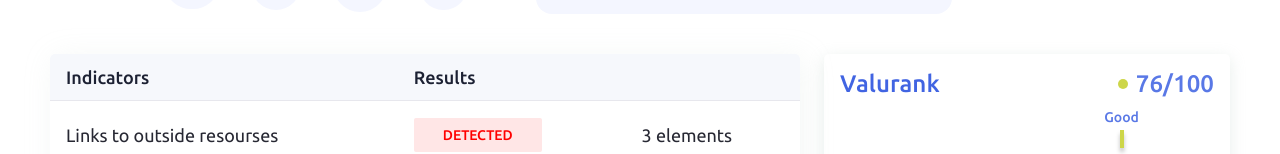
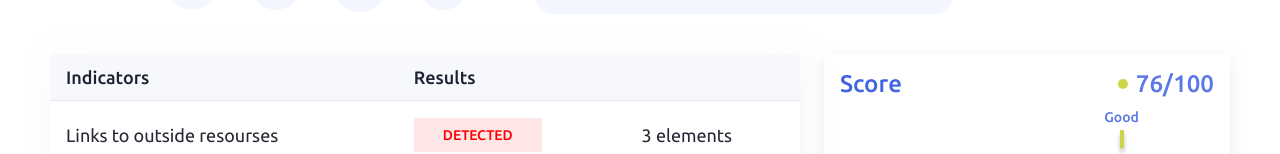
Before and after one commit to kindrakevychn/Next-report, a Next.js app: page / in a window 1280 px wide. Shown: the part 234-388 px from the top of the page. Built offline with nearby package versions, Linux system fonts and the light colour scheme.

Commit message:
Score component: rename Valurank -> Score

```diff
--- a/components/score.jsx
+++ b/components/score.jsx
@@ -70,7 +70,7 @@ export default function Score({score}) {
                 <div
                     className={styles.title}
                 >
-                    {'Valurank'}
+                    {'Score'}
                 </div>
 
                 <div
```
